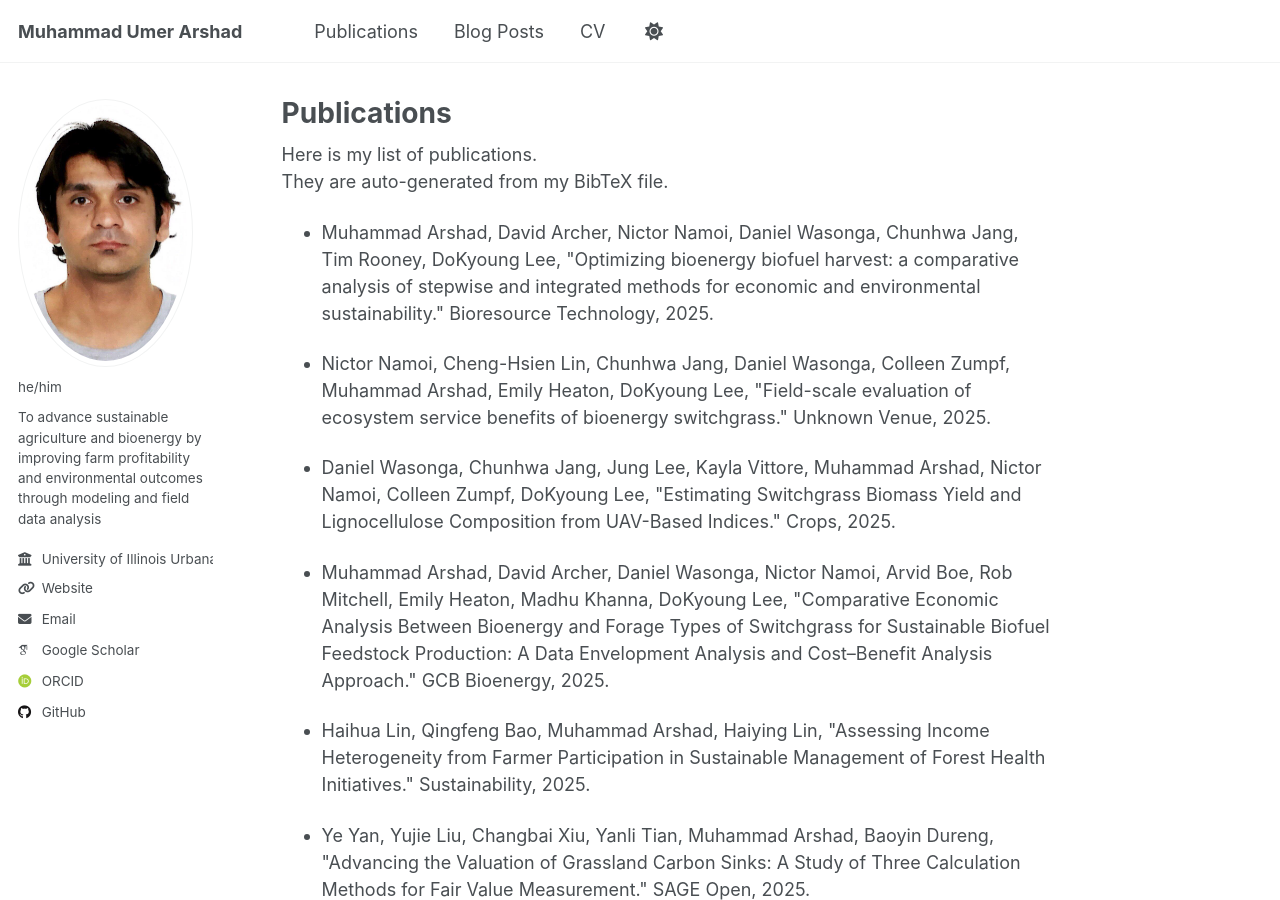
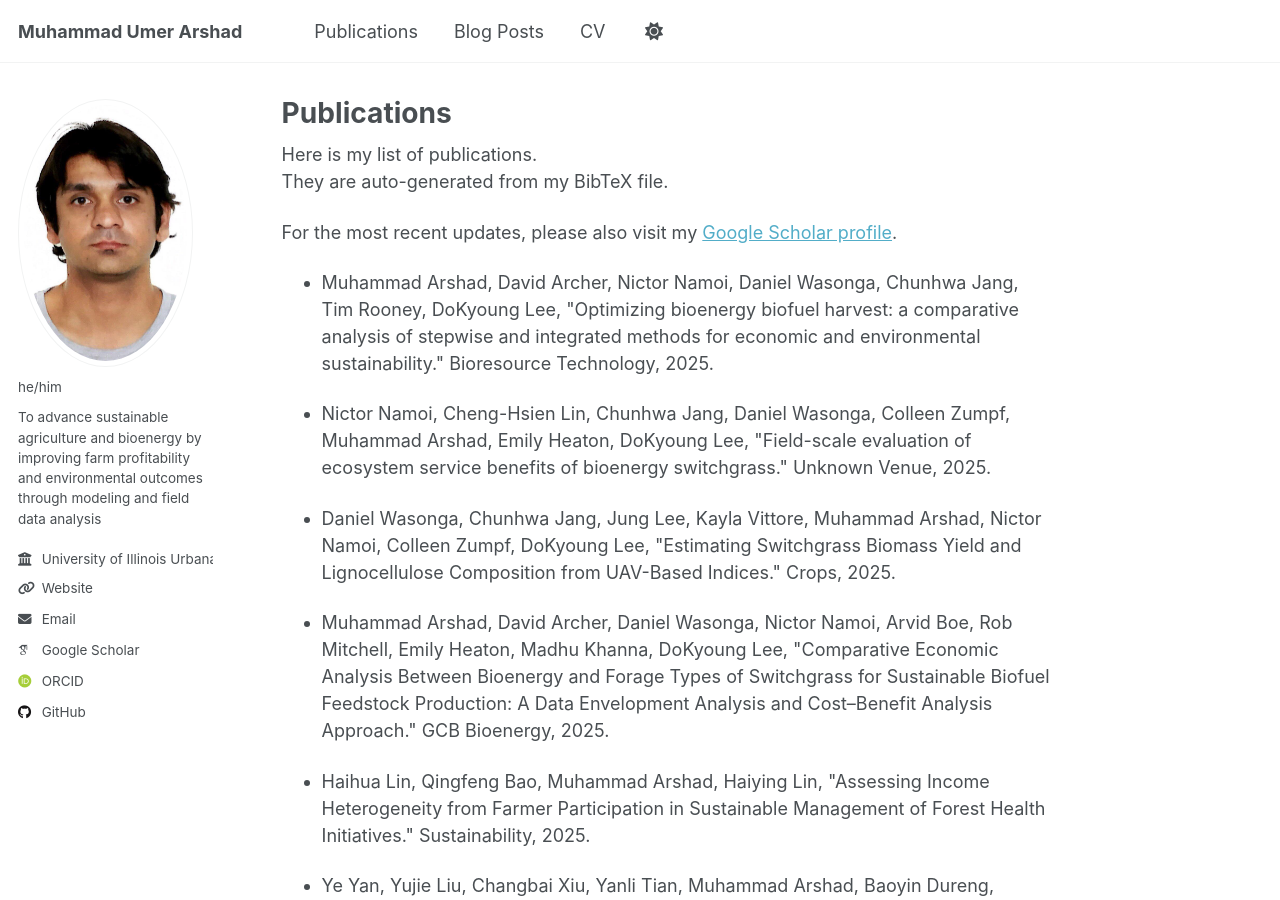
Before and after one commit to marshadu/marshadu.github.io, a Jekyll site: the page built from _pages/publications.md, in a window 1280 px wide and 900 px high. Built offline with Jekyll 4.4.1, drawn with Linux system fonts in a browser that asks for light colours; some web fonts are replaced.

Commit message:
FOne
Foe

```diff
--- a/_pages/publications.md
+++ b/_pages/publications.md
@@ -4,8 +4,12 @@ title: "Publications"
 author_profile: true
 ---
 
+
 Here is my list of publications.
 They are auto-generated from my BibTeX file.
+
+For the most recent updates, please also visit my [Google Scholar profile](https://scholar.google.com/citations?user=iQbRc7kAAAAJ&hl=en&authuser=3){:target="_blank"}.
+
 
 {% for pub in site.publications reversed %}
 - {{ pub.citation }}
```
Also changed, not shown: 1 other file.
